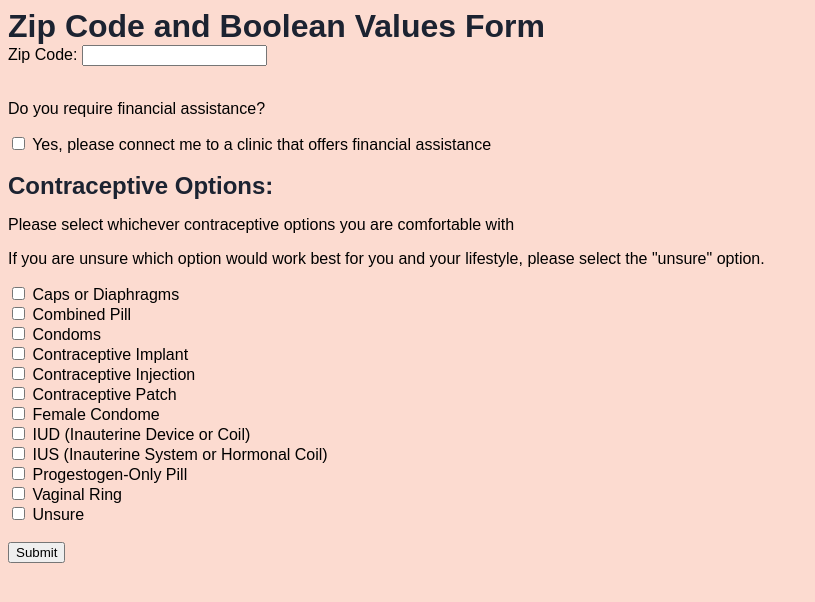
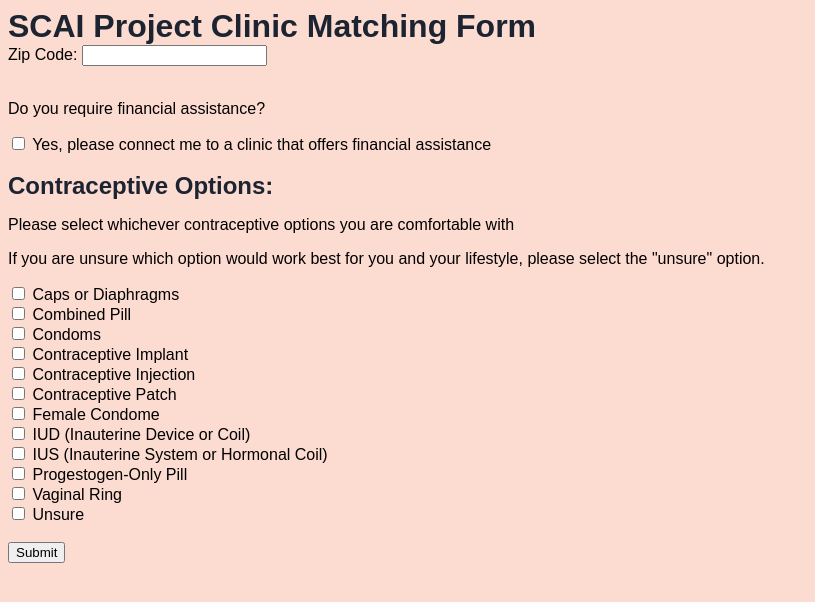
Before and after one commit to SCAIProject/SCAIProject.github.io, a plain HTML site: page index.html in a window 1280 px wide. Shown: the whole page, without its empty margins (0-815 px from the left). Drawn offline with Linux system fonts and the light colour scheme.

Commit message:
Update index.html

```diff
--- a/index.html
+++ b/index.html
@@ -58,7 +58,7 @@ a:hover {
     </style>
 </head>
 <body>
-	<h1>Zip Code and Boolean Values Form</h1>
+	<h1>SCAI Project Clinic Matching Form</h1>
 	<form>
 		<label for="zip">Zip Code:</label>
 		<input type="text" id="zip" name="zip"><br><br>
```
